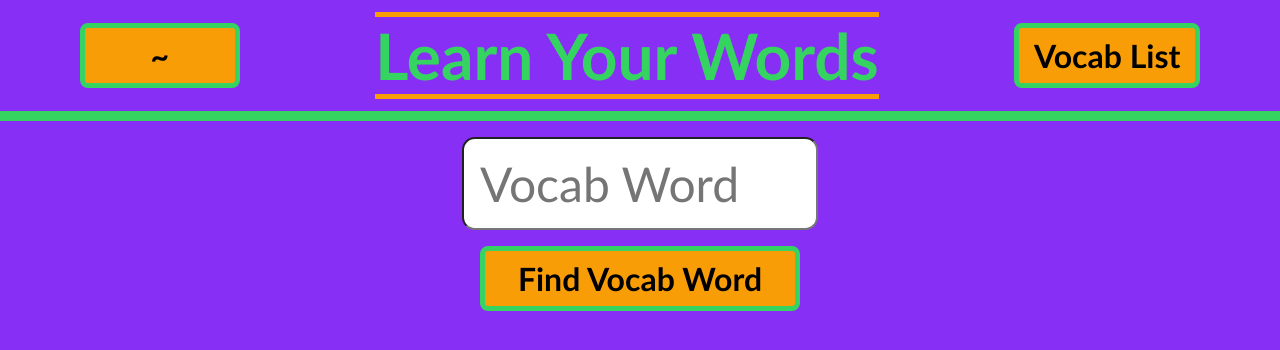
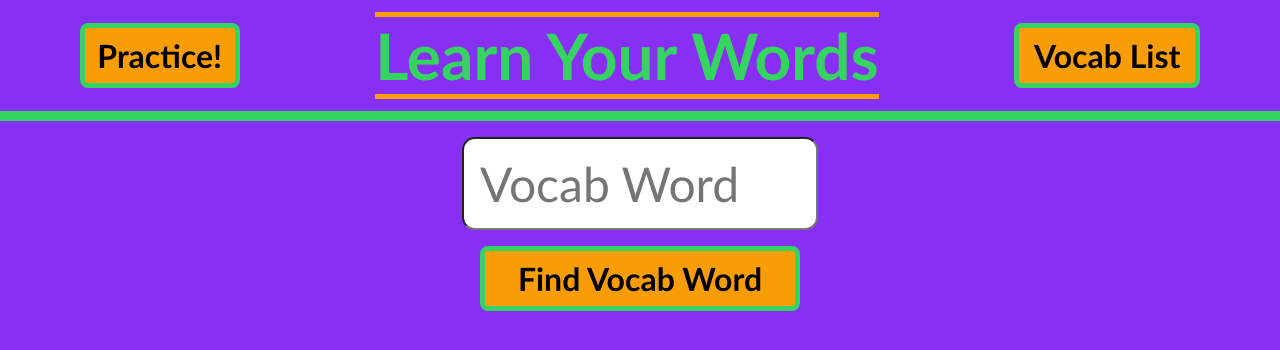
Before and after one commit to nwgambee/learn-your-words, a React (Create React App) app: page / in a window 1280 px wide. Shown: the top 350 px of the page. Built offline with nearby package versions, Linux system fonts and the light colour scheme.

Commit message:
Change unused button into practice button

```diff
--- a/src/components/Header/Header.js
+++ b/src/components/Header/Header.js
@@ -6,7 +6,7 @@ import { Link } from 'react-router-dom';
 const Header = () => {
   return (
     <header className='header'>
-      <button className='home-btn'>~</button>
+      <button className='home-btn'>Practice!</button>
       <Link to={'/'} className='main-title'>Learn Your Words</Link>
       <Link className='vocab-list-btn' to={'/vocab-list'}>Vocab List</Link>
     </header>
```
